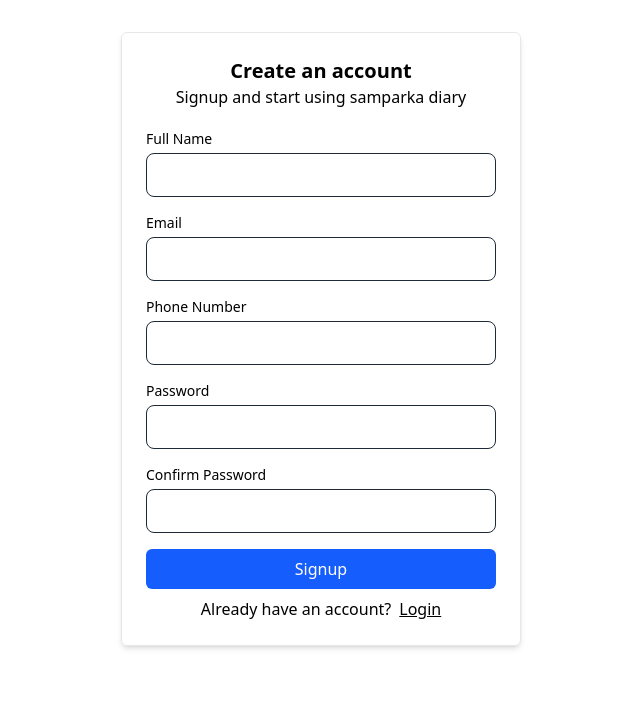
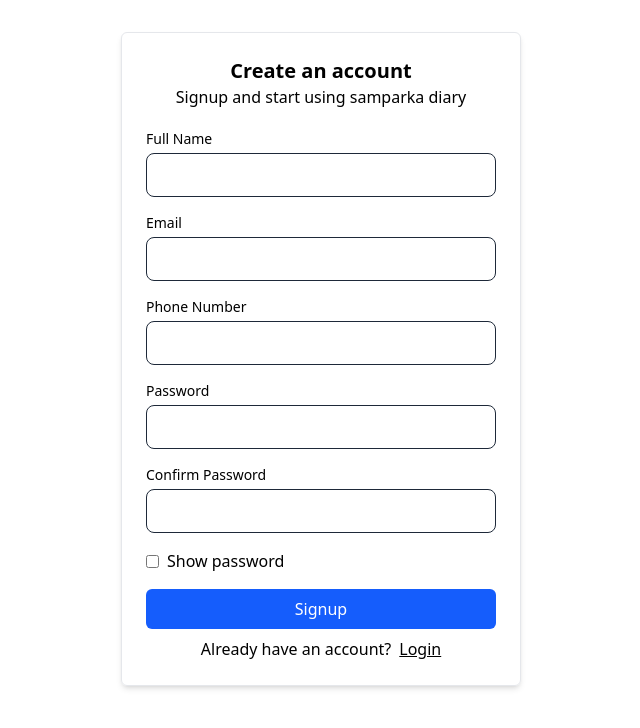
Before and after one commit to sushant2051/FypTesting, a React (Vite) app: page /signup in a window 1280 px wide. Shown: the top 728 px of the page, without its empty margins (319-959 px from the left). Built offline with nearby package versions, Linux system fonts and the light colour scheme.

Commit message:
make password visible when checkbox is marked

```diff
--- a/src/auth/Signup.tsx
+++ b/src/auth/Signup.tsx
@@ -20,6 +20,7 @@ const Signup = () => {
   });
 
   const [errors, setErrors] = useState<Record<string, string[]>>({});
+  const [showPassword, setShowPassword] = useState<boolean>(false);
 
   const handleChange = (e: React.ChangeEvent<HTMLInputElement>) => {
     const { name, value } = e.target;
@@ -65,6 +66,10 @@ const Signup = () => {
     navigate("/login");
   };
 
+  const hanldeToggleShowPassword = () => {
+    setShowPassword((prev) => !prev);
+  };
+
   return (
     <div className="w-100 py-8 ">
       <div className="border border-gray-200 w-full rounded-md shadow-md p-6">
@@ -102,7 +107,7 @@ const Signup = () => {
           <InputField
             autoComplete="password"
             label="Password"
-            type="password"
+            type={showPassword ? "text" : "password"}
             name="password"
             value={formData.password}
             onChange={handleChange}
@@ -112,12 +117,26 @@ const Signup = () => {
           <InputField
             autoComplete="password"
             label="Confirm Password"
-            type="password"
+            type={showPassword ? "text" : "password"}
             name="confirmPassword"
             value={formData.confirmPassword}
             onChange={handleChange}
             errors={errors.confirmPassword}
           />
+
+          <div className="flex items-center gap-2">
+            {" "}
+            <input
+              type="checkbox"
+              checked={showPassword}
+              onChange={hanldeToggleShowPassword}
+              id="showPassword"
+            />
+            <label htmlFor="showPassword" className="cursor-pointer">
+              {" "}
+              Show password
+            </label>
+          </div>
 
           <Button label="Signup" type="submit" />
         </form>
--- a/src/components/Button.tsx
+++ b/src/components/Button.tsx
@@ -1,5 +1,6 @@
 interface ButtonProps {
-  label: string;
+  label?: string;
+  children?: React.ReactNode;
   onClick?: () => void;
   type?: "submit" | "button" | "reset";
   variant?: "primary" | "secondary" | "outline" | "teritary";
@@ -17,7 +18,9 @@ const Button: React.FC<ButtonProps> = ({
   onClick,
   variant = "primary",
   type = "button",
+  children,
 }) => {
+  const content = label || children;
   return (
     <button
       onClick={onClick}
@@ -30,7 +33,7 @@ const Button: React.FC<ButtonProps> = ({
         ${variantClasses[variant]}
       `}
     >
-      {label}
+      {content}
     </button>
   );
 };
```
